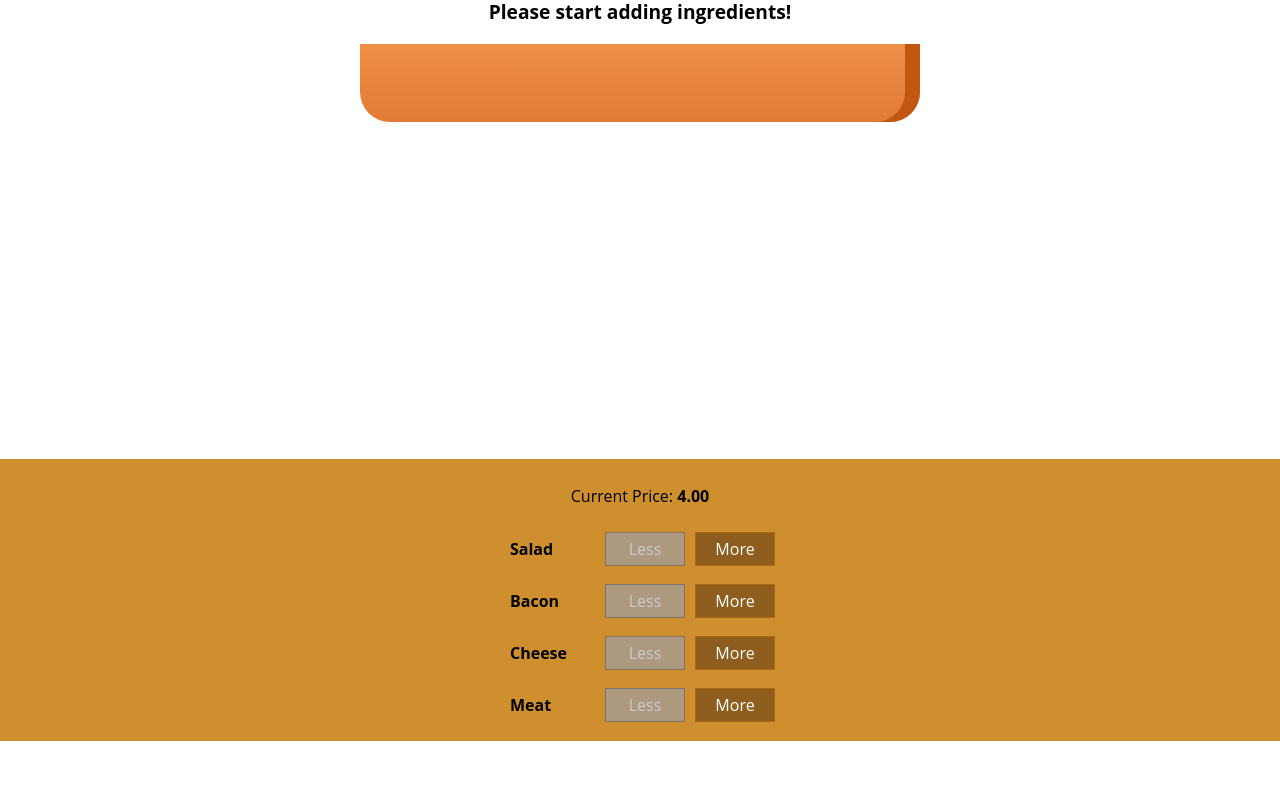
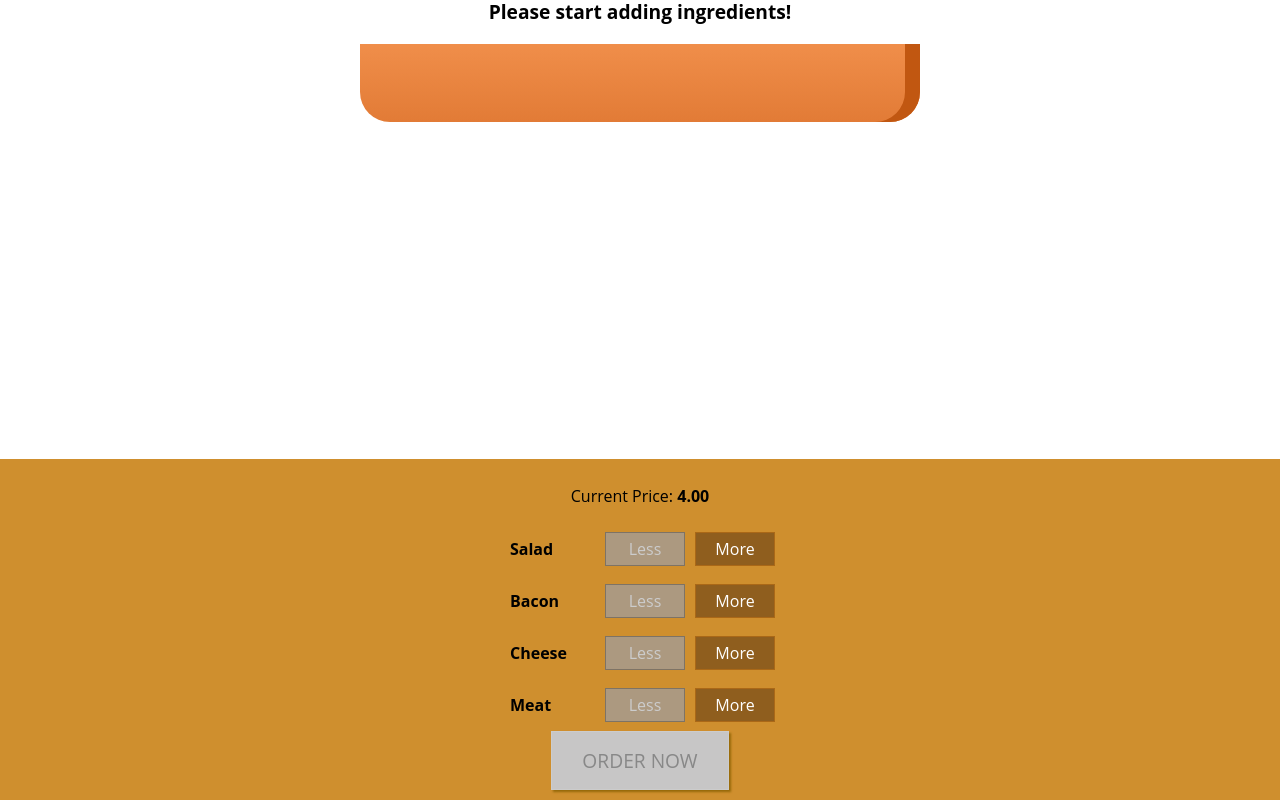
Before and after one commit to franklaercio/burger-react-academind, a React app in the folder burger-react-app/: page / in a window 1280 px wide. Shown: the part 179-979 px from the top of the page. Before the commit the page ends 920 px from the top, so only its background shows below. Built offline with nearby package versions, Linux system fonts and the light colour scheme.

Commit message:
Adding order now

```diff
--- a/burger-react-app/src/components/Burger/BuildControls/BuildControls.css
+++ b/burger-react-app/src/components/Burger/BuildControls/BuildControls.css
@@ -8,3 +8,44 @@
     margin: auto;
     padding: 10px 0;
 }
+
+.OrderButton {
+    background-color: #DAD735;
+    outline: none;
+    cursor: pointer;
+    border: 1px solid #966909;
+    color: #966909;
+    font-family: inherit;
+    font-size: 1.2em;
+    padding: 15px 30px;
+    box-shadow: 2px 2px 2px #966909;
+}
+
+.OrderButton:hover, .OrderButton:active {
+    background-color: #A0DB41;
+    border: 1px solid #966909;
+    color: #966909;
+}
+
+.OrderButton:disabled {
+    background-color: #C7C6C6;
+    cursor: not-allowed;
+    border: 1px solid #ccc;
+    color: #888888;
+}
+
+.OrderButton:not(:disabled) {
+    animation: enable 0.3s linear;
+}
+
+@keyframes enable {
+    0% {
+        transform: scale(1);
+    }
+    60% {
+        transform: scale(1.1);
+    }
+    100% {
+        transform: scale(1);
+    }
+}
--- a/burger-react-app/src/components/Burger/BuildControls/BuildControls.js
+++ b/burger-react-app/src/components/Burger/BuildControls/BuildControls.js
@@ -21,6 +21,9 @@
             removed={() => props.ingredientRemoved(ctrl.type)}
             disabled={props.disabled[ctrl.type]}/>
         ))}
+        <button
+            className={classes.OrderButton}
+            disabled={!props.purchasable}>ORDER NOW</button>
     </div>
 );
 
--- a/burger-react-app/src/containers/BurgerBuilder/BurgerBuilder.js
+++ b/burger-react-app/src/containers/BurgerBuilder/BurgerBuilder.js
@@ -24,7 +24,19 @@
             cheese: 0,
             meat: 0
         },
-        totalPrice: 4
+        totalPrice: 4,
+        purchasable: false
+    }
+
+    updatePuchaseState(ingredients) {
+        const sum = Object.keys(ingredients).map(igKey => {
+            return ingredients[igKey];
+        })
+        .reduce((sum, el) => {
+            return sum + el;
+        }, 0);
+
+        this.setState({purchasable: sum > 0});
     }
 
     addIngredientsHandler = (type) => {
@@ -41,6 +53,7 @@
         const oldPrice = this.state.totalPrice;
         const newPrice = oldPrice + priceAddition;
         this.setState({totalPrice: newPrice, ingredients: updatedIngredients});
+        this.updatePuchaseState(updatedIngredients);
     }
 
     removeIngredientHandler = (type) => {
@@ -62,6 +75,7 @@
         const oldPrice = this.state.totalPrice;
         const newPrice = oldPrice - priceDeduction;
         this.setState({totalPrice: newPrice, ingredients: updatedIngredients});
+        this.updatePuchaseState(updatedIngredients);
     }
 
     render () {
@@ -80,6 +94,7 @@
                     ingredientAdded={this.addIngredientsHandler}
                     ingredientRemoved={this.removeIngredientHandler}
                     disabled={disabledInfo}
+                    purchasable={this.state.purchasable}
                     price={this.state.totalPrice}/>
             </Aux>
         );
```
Also changed, not shown: 1 other file (tests, documents, lock files or other folders).
